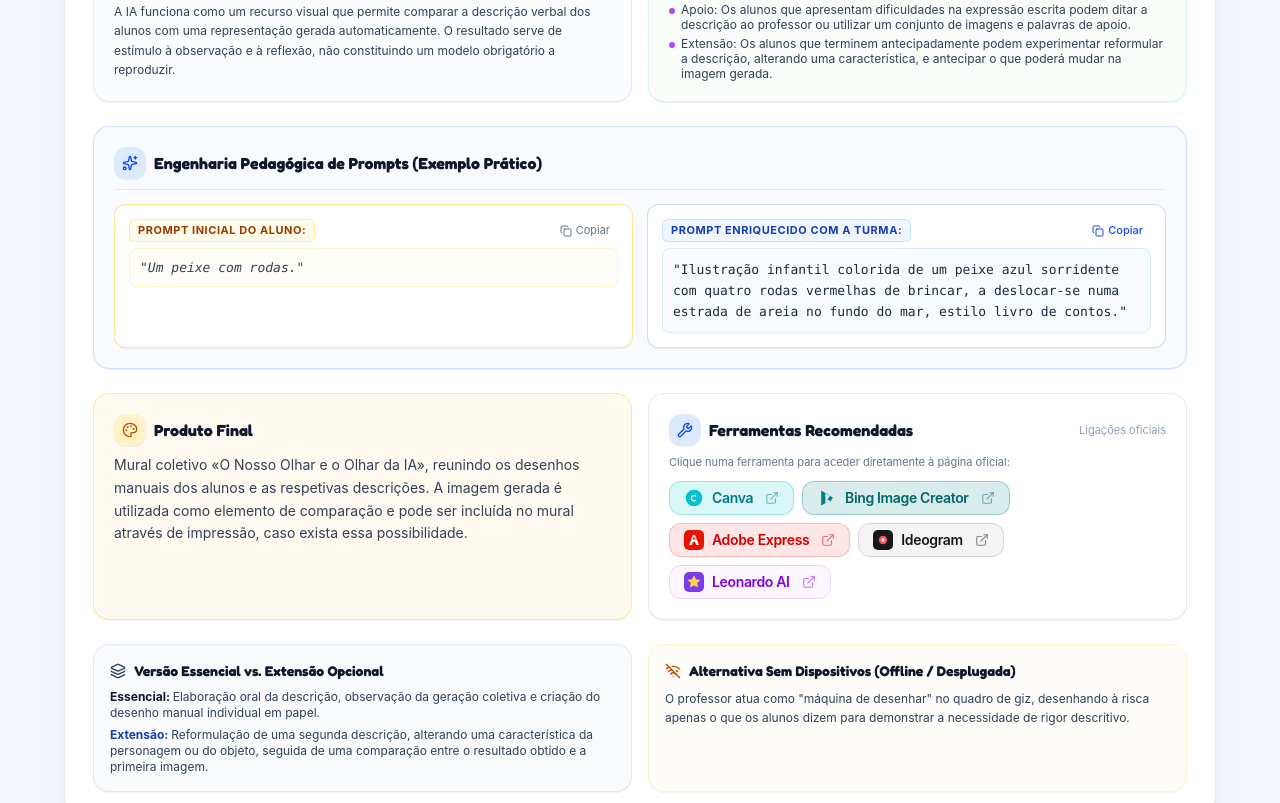
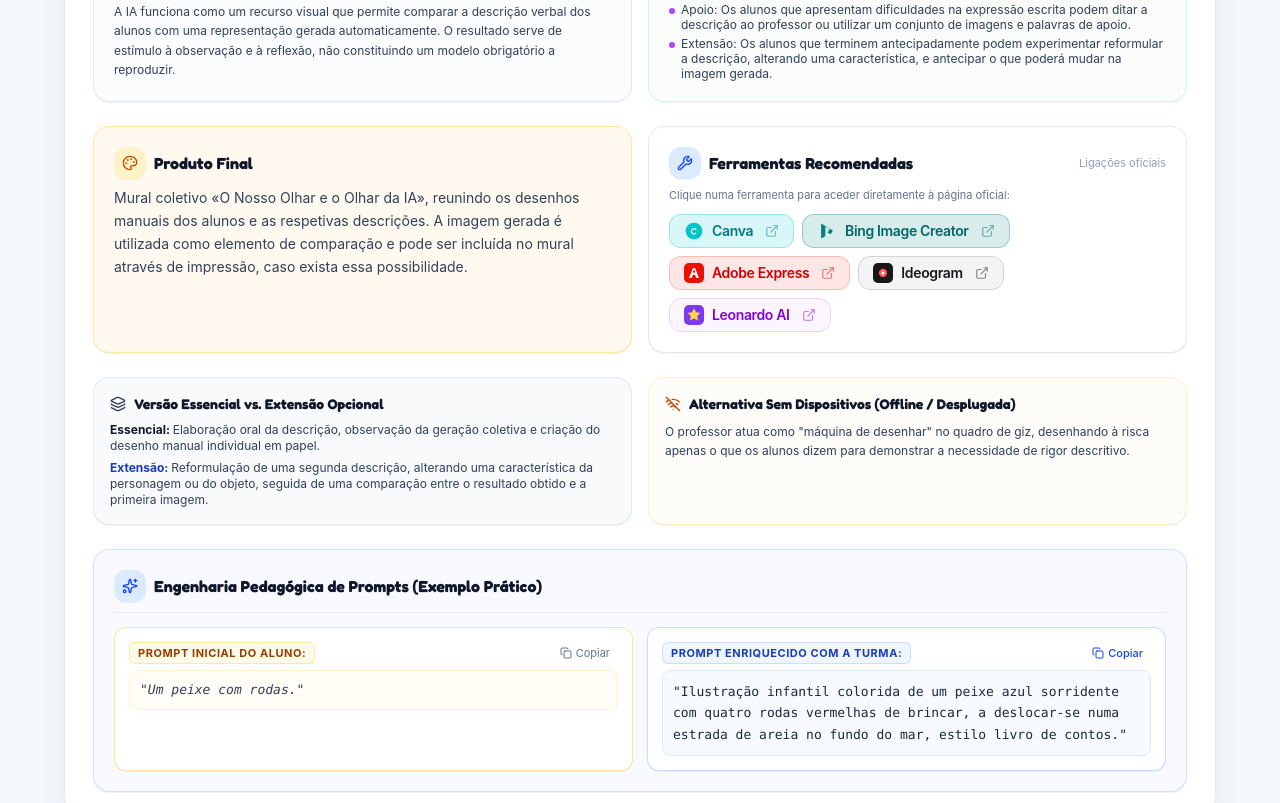
Before and after one commit to 5Anos/IdeiasIASaladeAula, a React (Vite) app: page / in a window 1280 px wide. Shown: the part 1460-2263 px from the top of the page. Built offline with nearby package versions, Linux system fonts and the light colour scheme.

Commit message:
feat(activities): enhance clipboard logic and update activity content
- Implement robust cross-browser clipboard utility in `ActivitySheet`.
- Remove redundant prompt example section.
- Refine teacher preparation notes and essential learning goals for specific activities.

```diff
--- a/src/components/ActivitySheet.tsx
+++ b/src/components/ActivitySheet.tsx
@@ -38,6 +38,37 @@ export const ActivitySheet: React.FC<ActivitySheetProps> = ({
   onNavigateHome: _onNavigateHome,
   onTogglePresentation: _onTogglePresentation
 }) => {
+  const copyToClipboard = async (text: string, successMessage: string) => {
+    try {
+      if (navigator.clipboard && window.isSecureContext) {
+        await navigator.clipboard.writeText(text);
+      } else {
+        const textarea = document.createElement('textarea');
+        textarea.value = text;
+        textarea.setAttribute('readonly', '');
+        textarea.style.position = 'fixed';
+        textarea.style.opacity = '0';
+        document.body.appendChild(textarea);
+        textarea.select();
+
+        const copied = document.execCommand('copy');
+        document.body.removeChild(textarea);
+
+        if (!copied) {
+          throw new Error('Não foi possível copiar o texto.');
+        }
+      }
+
+      if (onCopyPrompt) {
+        onCopyPrompt(text, successMessage);
+      }
+    } catch {
+      if (onCopyPrompt) {
+        onCopyPrompt(text, 'Não foi possível copiar o texto.');
+      }
+    }
+  };
+
   // Helper for step icons to match template
   const getStepIcon = (stepNumber: number) => {
     switch (stepNumber) {
@@ -398,84 +429,6 @@ export const ActivitySheet: React.FC<ActivitySheetProps> = ({
           </div>
         </div>
 
-        {/* Section: Engenharia Pedagógica de Prompts (Exemplo Prático) */}
-        {activity.promptExample && (
-          <div className="bg-[#f8faff] border border-blue-200/80 rounded-2xl p-4 sm:p-5 shadow-2xs space-y-3.5">
-            <div className="flex flex-col sm:flex-row sm:items-center justify-between gap-2 border-b border-blue-100 pb-2.5">
-              <div className="flex items-center gap-2 text-blue-800">
-                <div className="w-8 h-8 rounded-xl bg-blue-100 text-blue-700 flex items-center justify-center shrink-0 shadow-2xs">
-                  <Sparkles className="w-4 h-4 text-blue-700" />
-                </div>
-                <div>
-                  <h2 className="text-sm sm:text-base font-bold font-heading text-slate-900">
-                    Engenharia Pedagógica de Prompts (Exemplo Prático)
-                  </h2>
-                </div>
-              </div>
-            </div>
-
-            <div className="grid grid-cols-1 md:grid-cols-2 gap-3.5">
-              {/* Prompt inicial do aluno */}
-              <div className="bg-white border border-amber-200/90 rounded-xl p-3.5 shadow-2xs flex flex-col justify-between">
-                <div>
-                  <div className="flex items-center justify-between mb-1.5">
-                    <span className="text-[11px] font-bold uppercase tracking-wider text-amber-800 bg-amber-50 px-2 py-0.5 rounded-md border border-amber-200/80">
-                      {activity.promptExample.initialLabel || 'Prompt inicial do aluno:'}
-                    </span>
-                    {onCopyPrompt && (
-                      <button
-                        onClick={() =>
-                          onCopyPrompt(
-                            activity.promptExample.studentInitial,
-                            'Prompt do aluno copiado!'
-                          )
-                        }
-                        className="text-[11px] text-slate-500 hover:text-blue-700 flex items-center gap-1 px-2 py-0.5 rounded-md hover:bg-blue-50 transition-colors cursor-pointer"
-                        title="Copiar prompt inicial"
-                      >
-                        <Copy className="w-3 h-3" />
-                        <span>Copiar</span>
-                      </button>
-                    )}
-                  </div>
-                  <p className="text-xs sm:text-[13px] text-slate-700 italic bg-amber-50/50 p-2.5 rounded-lg border border-amber-100 font-mono">
-                    "{activity.promptExample.studentInitial}"
-                  </p>
-                </div>
-              </div>
-
-              {/* Prompt enriquecido com a turma */}
-              <div className="bg-white border border-blue-200/90 rounded-xl p-3.5 shadow-2xs flex flex-col justify-between">
-                <div>
-                  <div className="flex items-center justify-between mb-1.5">
-                    <span className="text-[11px] font-bold uppercase tracking-wider text-blue-800 bg-blue-50 px-2 py-0.5 rounded-md border border-blue-200/80">
-                      {activity.promptExample.enrichedLabel || 'Prompt enriquecido com a turma:'}
-                    </span>
-                    {onCopyPrompt && (
-                      <button
-                        onClick={() =>
-                          onCopyPrompt(
-                            activity.promptExample.enriched,
-                            'Prompt enriquecido copiado!'
-                          )
-                        }
-                        className="text-[11px] text-blue-700 hover:text-blue-900 font-medium flex items-center gap-1 px-2 py-0.5 rounded-md hover:bg-blue-50 transition-colors cursor-pointer"
-                        title="Copiar prompt enriquecido"
-                      >
-                        <Copy className="w-3 h-3" />
-                        <span>Copiar</span>
-                      </button>
-                    )}
-                  </div>
-                  <p className="text-xs sm:text-[13px] text-slate-800 bg-blue-50/50 p-2.5 rounded-lg border border-blue-100 font-mono leading-relaxed">
-                    "{activity.promptExample.enriched}"
-                  </p>
-                </div>
-              </div>
-            </div>
-          </div>
-        )}
-
         {/* Section: Produto Final e Ferramentas Recomendadas */}
         <div className="grid grid-cols-1 md:grid-cols-2 gap-4 items-stretch">
           {/* Produto Final */}
@@ -565,6 +518,80 @@ export const ActivitySheet: React.FC<ActivitySheetProps> = ({
             </p>
           </div>
         </div>
+
+        {/* Section: Engenharia Pedagógica de Prompts (Exemplo Prático) - Último Tópico */}
+        {activity.promptExample && (
+          <div className="bg-[#f8faff] border border-blue-200/80 rounded-2xl p-4 sm:p-5 shadow-2xs space-y-3.5">
+            <div className="flex flex-col sm:flex-row sm:items-center justify-between gap-2 border-b border-blue-100 pb-2.5">
+              <div className="flex items-center gap-2 text-blue-800">
+                <div className="w-8 h-8 rounded-xl bg-blue-100 text-blue-700 flex items-center justify-center shrink-0 shadow-2xs">
+                  <Sparkles className="w-4 h-4 text-blue-700" />
+                </div>
+                <div>
+                  <h2 className="text-sm sm:text-base font-bold font-heading text-slate-900">
+                    Engenharia Pedagógica de Prompts (Exemplo Prático)
+                  </h2>
+                </div>
+              </div>
+            </div>
+
+            <div className="grid grid-cols-1 md:grid-cols-2 gap-3.5">
+              {/* Prompt inicial do aluno */}
+              <div className="bg-white border border-amber-200/90 rounded-xl p-3.5 shadow-2xs flex flex-col justify-between">
+                <div>
+                  <div className="flex items-center justify-between mb-1.5">
+                    <span className="text-[11px] font-bold uppercase tracking-wider text-amber-800 bg-amber-50 px-2 py-0.5 rounded-md border border-amber-200/80">
+                      {activity.promptExample.initialLabel || 'Prompt inicial do aluno:'}
+                    </span>
+                    <button
+                      onClick={() =>
+                        copyToClipboard(
+                          activity.promptExample.studentInitial,
+                          'Prompt do aluno copiado!'
+                        )
+                      }
+                      className="text-[11px] text-slate-500 hover:text-blue-700 flex items-center gap-1 px-2 py-0.5 rounded-md hover:bg-blue-50 transition-colors cursor-pointer"
+                      title="Copiar prompt inicial"
+                    >
+                      <Copy className="w-3 h-3" />
+                      <span>Copiar</span>
+                    </button>
+                  </div>
+                  <p className="text-xs sm:text-[13px] text-slate-700 italic bg-amber-50/50 p-2.5 rounded-lg border border-amber-100 font-mono">
+                    "{activity.promptExample.studentInitial}"
+                  </p>
+                </div>
+              </div>
+
+              {/* Prompt enriquecido com a turma */}
+              <div className="bg-white border border-blue-200/90 rounded-xl p-3.5 shadow-2xs flex flex-col justify-between">
+                <div>
+                  <div className="flex items-center justify-between mb-1.5">
+                    <span className="text-[11px] font-bold uppercase tracking-wider text-blue-800 bg-blue-50 px-2 py-0.5 rounded-md border border-blue-200/80">
+                      {activity.promptExample.enrichedLabel || 'Prompt enriquecido com a turma:'}
+                    </span>
+                    <button
+                      onClick={() =>
+                        copyToClipboard(
+                          activity.promptExample.enriched,
+                          'Prompt enriquecido copiado!'
+                        )
+                      }
+                      className="text-[11px] text-blue-700 hover:text-blue-900 font-medium flex items-center gap-1 px-2 py-0.5 rounded-md hover:bg-blue-50 transition-colors cursor-pointer"
+                      title="Copiar prompt enriquecido"
+                    >
+                      <Copy className="w-3 h-3" />
+                      <span>Copiar</span>
+                    </button>
+                  </div>
+                  <p className="text-xs sm:text-[13px] text-slate-800 bg-blue-50/50 p-2.5 rounded-lg border border-blue-100 font-mono leading-relaxed">
+                    "{activity.promptExample.enriched}"
+                  </p>
+                </div>
+              </div>
+            </div>
+          </div>
+        )}
       </div>
     </div>
   );
--- a/src/data/activities.ts
+++ b/src/data/activities.ts
@@ -271,7 +271,7 @@ export const ACTIVITIES: Activity[] = [
     ],
     "themeEmoji": "🎵",
     "accentColor": "indigo",
-    "teacherPreparation": "Testar antecipadamente a ferramenta de geração musical no computador docente com ligação a colunas de som; afixar uma cartolina grande para o mapa coletivo.",
+    "teacherPreparation": "Testar antecipadamente a ferramenta de geração de áudio ou de paisagens sonoras no computador docente com ligação a colunas de som; afixar uma cartolina grande para o mapa coletivo.",
     "evaluationCriteria": [
       "Riqueza e adequação do vocabulário sensorial mobilizado na caracterização do ambiente;",
       "Capacidade de escuta atenta e identificação dos parâmetros sonoros (intensidade, timbre);",
@@ -443,7 +443,7 @@ export const ACTIVITIES: Activity[] = [
       "Extensão: Os alunos que terminem antecipadamente podem experimentar duas formas diferentes de interpretar uma das falas, alterando a entoação para transmitir emoções distintas."
     ],
     "essentialVsExtension": {
-      "essential": "Leitura crítica, revisão manuscrita do texto em papel e dramatização oral direta na sala de aula.",
+      "essential": "Leitura e compreensão da fábula; identificação das personagens e do conflito; comparação de duas propostas de final geradas com apoio da IA; escrita autónoma de um final alternativo; revisão do texto e leitura expressiva.",
       "extension": "Apresentação dramatizada do final alternativo com recurso a um narrador e à interpretação das personagens por diferentes alunos."
     },
     "offlineAlternative": "Elaboração autónoma dos finais cooperativos no caderno diário, seguida de representação teatral em pequenos grupos sem ecrãs.",
@@ -698,7 +698,7 @@ export const ACTIVITIES: Activity[] = [
     ],
     "duration": "2 aulas (90 minutos)",
     "modality": "Trabalho em pequenos grupos combinando modelos físicos de sólidos geométricos, espelhos planos, GeoGebra e chatbot mediado.",
-    "briefDescription": "Os alunos investigam as propriedades dos poliedros (faces, vértices, arestas e a Relação de Euler) e os eixos de simetria de reflexão em figuras planas. Recorrem à IA para redigir enigmas matemáticos sobre sólidos e utilizam materiais manipuláveis e software geométrico para validar as propriedades, comprovando onde a IA alucina em raciocínio visual.",
+    "briefDescription": "Os alunos investigam as propriedades dos poliedros (faces, vértices, arestas e a Relação de Euler) e os eixos de simetria de reflexão em figuras planas. Recorrem à IA para redigir enigmas matemáticos sobre sólidos e utilizam materiais manipuláveis e software geométrico para validar as propriedades, identificando eventuais erros ou diferenças entre a representação gerada e as propriedades geométricas dos sólidos.",
     "learningObjectives": [
       "Identificar e contar faces, vértices e arestas em sólidos geométricos, reconhecendo as características dos poliedros estudados.",
       "Verificar a Relação de Euler (F + V = A + 2) em poliedros convexos selecionados.",
@@ -1098,7 +1098,7 @@ export const ACTIVITIES: Activity[] = [
     ],
     "essentialVsExtension": {
       "essential": "Análise de uma tabela de precipitação anual, construção de um gráfico, interpretação dos dados e apresentação de duas propostas exequíveis de utilização eficiente da água na escola.",
-      "extension": "Elaboração de um relatório em formato infográfico interativo no Canva ou Genially com cálculo de estimativas de poupança financeira para a autarquia."
+      "extension": "Os alunos podem aprofundar a interpretação dos dados, comparando diferentes intervalos temporais da série de precipitação fornecida pelo professor. Devem identificar semelhanças e diferenças entre os períodos e explicar os limites das conclusões que podem retirar dos dados disponíveis. Não devem estimar poupanças financeiras para a autarquia nem quantificar consumos ou benefícios sem dados específicos que permitam realizar esses cálculos."
     },
     "offlineAlternative": "Análise de boletins climatológicos históricos impressos e construção integral de gráficos com régua e papel milimétrico.",
     "aiPedagogicalRole": "A IA funciona como apoio à organização e interpretação preliminar da tabela fornecida pelo professor. Não deve ser utilizada como fonte dos valores meteorológicos nem para inventar dados. A interpretação final, os cálculos e as conclusões devem ser verificados pelos alunos através da tabela original."
@@ -1285,7 +1285,7 @@ export const ACTIVITIES: Activity[] = [
     ],
     "duration": "2 aulas (100 minutos)",
     "modality": "Trabalho individual de escrita autónoma, apoiado por plataformas de IA sem registo pessoal nas fases de pré-escrita e revisão diagnóstica.",
-    "briefDescription": "Os alunos exercitam a produção de um artigo de opinião estruturado sobre um tema contemporâneo controverso. A redação é executada integralmente pelo estudante, que recorre ao chatbot exclusivamente como «advogado do diabo» para testar contra-argumentos e detetar fragilidades retóricas ou erros de pontuação, decidindo autonomamente as alterações a introduzir no seu texto.",
+    "briefDescription": "Os alunos exercitam a produção de um artigo de opinião estruturado sobre um tema contemporâneo controverso. A redação é executada integralmente pelo estudante. A IA fornece comentários sobre a clareza da tese, a coerência dos argumentos, a existência de repetições e possíveis contra-argumentos, cabendo ao aluno decidir quais as sugestões que considera pertinentes.",
     "learningObjectives": [
       "Dominar a estrutura retórica do artigo de opinião (introdução com tese, corpo argumentativo com evidências e refutação, e conclusão reiterativa);",
       "Mobilizar conectores discursivos variados e manter a coesão e coerência textual em Português de Portugal;",
@@ -1634,7 +1634,7 @@ export const ACTIVITIES: Activity[] = [
     "modality": "Trabalho em pares em computadores ou tablets, articulado com dramatização orientada.",
     "briefDescription": "Os alunos exploram profissões e percursos de formação através de uma entrevista simulada com recurso à Inteligência Artificial. Em pares, selecionam uma profissão, consultam fontes de informação sobre as qualificações e as funções associadas e preparam perguntas relevantes. A IA assume uma personagem fictícia para responder às perguntas, permitindo aos alunos treinar a entrevista e organizar informação. As respostas são posteriormente confrontadas com fontes credíveis sobre a realidade profissional em Portugal. A atividade distingue explicitamente a simulação gerada por IA de um testemunho real de um profissional.",
     "learningObjectives": [
-      "Explorar percursos formativos, perfis de competências e dilemas deontológicos de profissões contemporâneas e emergentes;",
+      "Identificar as funções, as competências e os percursos de formação associados à profissão selecionada, distinguindo informação confirmada de respostas fictícias produzidas pela IA.",
       "Formular perguntas abertas de entrevista que exijam reflexão aprofundada, evitando questões superficiais de resposta fechada;",
       "Avaliar criticamente a verosimilhança das respostas geradas pela IA, distinguindo a simulação ficcional da realidade do sistema educativo e profissional português."
     ],
@@ -1699,7 +1699,7 @@ export const ACTIVITIES: Activity[] = [
     ],
     "essentialVsExtension": {
       "essential": "Escolha e pesquisa de uma profissão, preparação de cinco perguntas, realização de uma entrevista simulada, verificação das respostas e apresentação das conclusões.",
-      "extension": "Contacto real com um profissional da área (presencial ou por videoconferência) para comparar as respostas simuladas com a experiência profissional viva."
+      "extension": "Contacto real com um profissional da área (presencial ou por videoconferência) para comparar as respostas simuladas com a experiência profissional real."
     },
     "offlineAlternative": "Realização da entrevista presencial a um profissional real da comunidade escolar ou local (encarregado de educação, técnico ou professor).",
     "aiPedagogicalRole": "A IA funciona como uma personagem fictícia para a simulação de uma entrevista. Permite aos alunos treinar a formulação de perguntas e organizar a informação recolhida, mas não representa um profissional real nem constitui uma fonte de testemunhos ou de informação profissional verificada. As informações relevantes devem ser confirmadas através de fontes adequadas."
```
Also changed, not shown: .aistudio/artifacts/brain/b2aa7e81-65b3-418f-8b09-6d5d2fb44d1d/.tempmediaStorage/clipboard-test.png (added).
